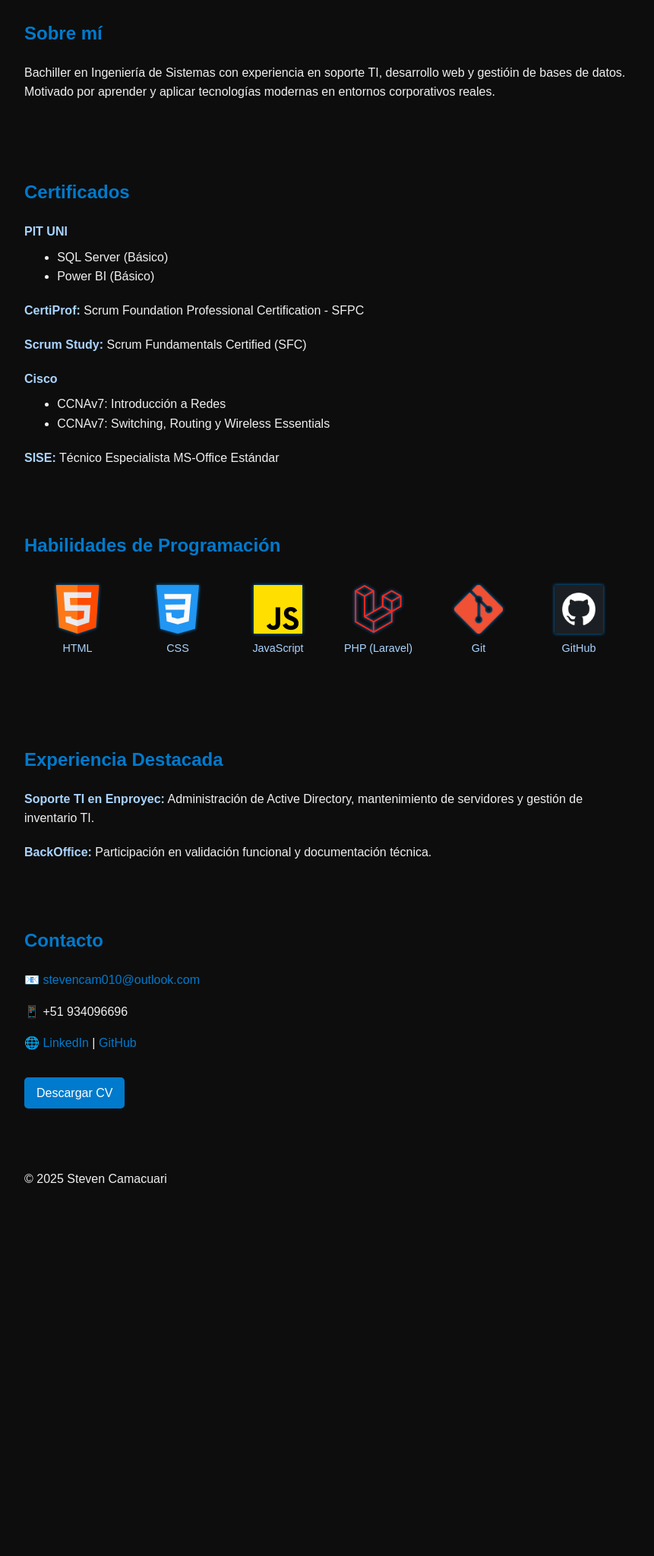
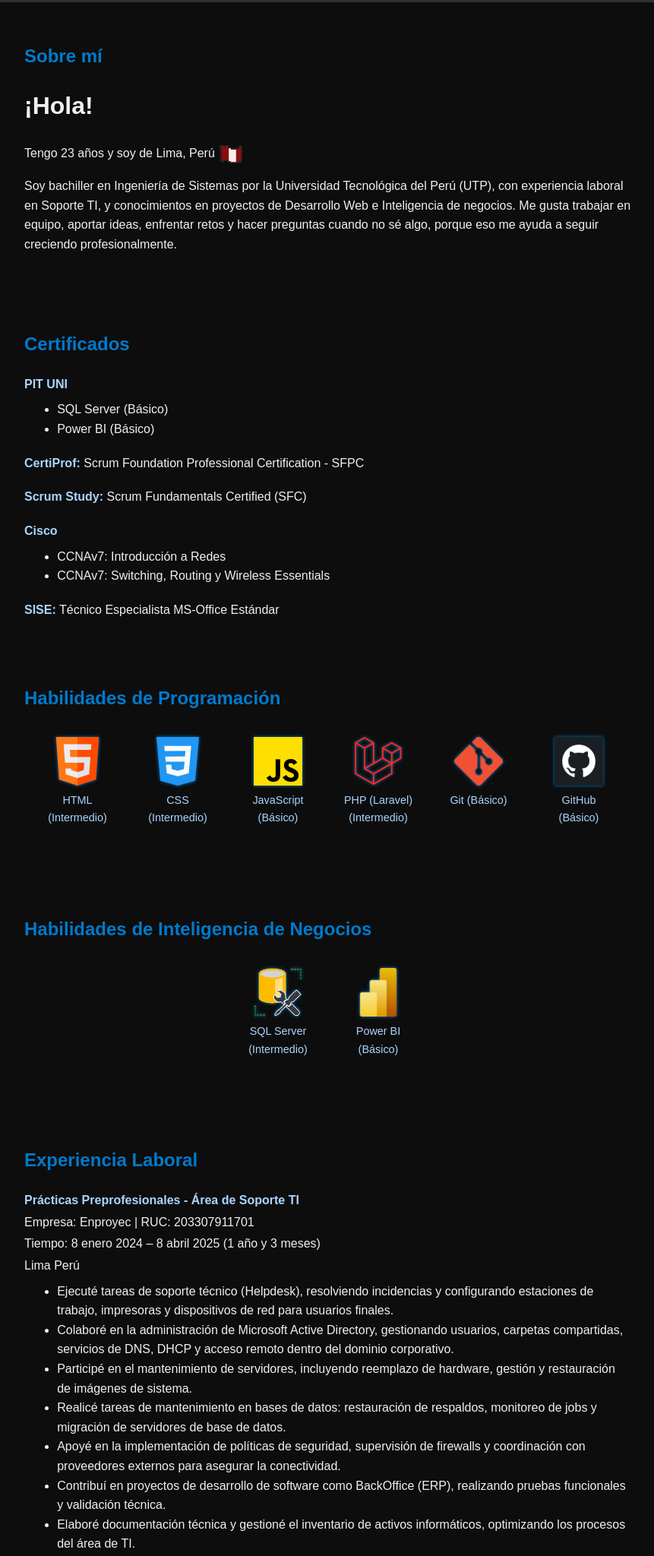
Before and after one commit to NevVinino/MyNev, a plain HTML site: page index.html in a window 1280 px wide. Shown: the part 265-2313 px from the top of the page at 76% size, without its empty margins (208-1069 px from the left). Before the commit the page ends 1878 px from the top, so only its background shows below. Drawn offline with nearby package versions, Linux system fonts and the light colour scheme.

Commit message:
avance 3 iconos y cabecera

```diff
--- a/animations.js
+++ b/animations.js
@@ -18,12 +18,12 @@ gsap.from(".section", {
   ease: "power2.out" // Transición suave al final
 });
 
-// Animación para el botón de descarga del CV (.btn)
-// Hace que aparezca con un efecto de zoom desde escala 0
-gsap.from(".btn", {
-  duration: 1,                // Dura 1 segundo
-  scale: 0,                   // Empieza desde escala 0 (invisible y pequeño)
-  opacity: 0,                 // También empieza invisible
-  delay: 1.2,                 // Aparece después de las secciones
-  ease: "back.out(1.7)"       // Efecto con rebote hacia afuera (muy visual)
-});
+
+// Animación para el botón (desplegable) para celular
+
+  const toggle = document.getElementById('menu-toggle');
+  const nav = document.getElementById('nav-links');
+
+  toggle.addEventListener('click', () => {
+    nav.classList.toggle('active');
+  });
--- a/index.html
+++ b/index.html
@@ -10,15 +10,23 @@
 </head>
 <body>
 
-    <!-- Barra de navegación -->
+        <!-- Barra de navegación -->
     <div class="navbar">
-    <nav>
+    <div class="nav-container">
+        <div class="logo">Mi Portafolio</div>
+
+        <!-- Botón hamburguesa -->
+        <button class="menu-toggle" id="menu-toggle">&#9776;</button>
+
+        <!-- Enlaces de navegación -->
+        <nav class="nav-links" id="nav-links">
         <a href="#sobre-mi">Sobre Mí</a>
         <a href="#certificate">Certificados</a>
         <a href="#skills-programming">Habilidades de Programación</a>
         <a href="#experience">Experiencia</a>
         <a href="#contact">Contacto</a>
-    </nav>
+        </nav>
+    </div>
     </div>
 
 
@@ -31,9 +39,23 @@
     <!-- Sección: Sobre mí -->
     <div class="section about" id="sobre-mi">
         <h2 class="section-title">Sobre mí</h2>
-        <p>Bachiller en Ingeniería de Sistemas con experiencia en soporte TI, desarrollo web y gestióin de bases de datos.
-        Motivado por aprender y aplicar tecnologías modernas en entornos corporativos reales.</p>
+        <h1>¡Hola!</h1>
+        <p>
+            Tengo 23 años y soy de Lima,
+            <span class="bandera-peru">
+            Perú <img src="peru.gif" alt="Bandera de Perú">
+            </span>
+        </p>
+        <p>
+            Soy bachiller en Ingeniería de Sistemas por la Universidad Tecnológica
+            del Perú (UTP), con experiencia laboral en Soporte TI, y conocimientos
+            en proyectos de Desarrollo Web e Inteligencia de negocios.
+            Me gusta trabajar en equipo, aportar ideas, enfrentar retos
+            y hacer preguntas cuando no sé algo, porque eso me ayuda a seguir
+            creciendo profesionalmente.
+        </p>
     </div>
+
 
     <!-- Sección: Certificados -->
     <div class="section skills" id="certificate">
@@ -70,45 +92,111 @@
         <ul class="skill-list">
             <li>
                 <img src="html.png" alt="HTML" />
-                <span>HTML</span>
+                <span>HTML (Intermedio)</span>
             </li>
 
             <li>
                 <img src="css.png" alt="CSS" />
-                <span>CSS</span>
+                <span>CSS (Intermedio)</span>
             </li>
 
             <li>
                 <img src="js.png" alt="JavaScript" />
-                <span>JavaScript</span>
+                <span>JavaScript (Básico)</span>
             </li>
 
             <li>
                 <img src="Laravel.png" alt="PHP (Laravel)" />
-                <span>PHP (Laravel)</span>
+                <span>PHP (Laravel) (Intermedio)</span>
             </li>
 
             <li>
                 <img src="git.png" alt="Git" />
-                <span>Git</span>
+                <span>Git (Básico)</span>
             </li>
 
             <li>
                 <img src="github.png" alt="GitHub" />
-                <span>GitHub</span>
+                <span>GitHub (Básico)</span>
+            </li>
+        </ul>
+    </div>
+
+            <!-- Sección: Habilidades Inteligencia de negocios -->
+    <div class="section skills programming" id="skills-programming">
+        <h2 class="section-title">Habilidades de Inteligencia de Negocios</h2>
+        <ul class="skill-list">
+            <li>
+                <img src="sqlServer.png" alt="SQL" />
+                <span>SQL Server (Intermedio)</span>
+            </li>
+
+            <li>
+                <img src="powerbi.png" alt="Power BI" />
+                <span>Power BI (Básico)</span>
             </li>
         </ul>
     </div>
 
 
-    <!-- Sección: Experiencia -->
+
+<!-- Sección: Experiencia -->
     <div class="section experience" id="experience">
-        <h2 class="section-title">Experiencia Destacada</h2>
+        <h2 class="section-title">Experiencia Laboral</h2>
         <ul class="experience-list">
-            <li><strong>Soporte TI en Enproyec:</strong> Administración de Active Directory, mantenimiento de servidores y gestión de inventario TI.</li>
-            <li><strong>BackOffice:</strong> Participación en validación funcional y documentación técnica.</li>
+            <li>
+                <strong>Prácticas Preprofesionales - Área de Soporte TI</strong>
+                <p>Empresa: Enproyec | RUC: 203307911701</p>
+                <p>Tiempo: 8 enero 2024 – 8 abril 2025 (1 año y 3 meses)</p>
+                <p>Lima Perú</p>
+
+                <ul>
+                    <li>
+                        Ejecuté tareas de soporte técnico (Helpdesk), resolviendo
+                        incidencias y configurando estaciones de trabajo, impresoras
+                        y dispositivos de red para usuarios finales.
+                    </li>
+
+                    <li>
+                        Colaboré en la administración de Microsoft Active
+                        Directory, gestionando usuarios, carpetas
+                        compartidas, servicios de DNS, DHCP y acceso remoto
+                        dentro del dominio corporativo.
+                    </li>
+
+                    <li>
+                        Participé en el mantenimiento de servidores,
+                        incluyendo reemplazo de hardware, gestión y
+                        restauración de imágenes de sistema.
+                    </li>
+
+                    <li>
+                        Realicé tareas de mantenimiento en bases de datos: restauración
+                        de respaldos, monitoreo de jobs y migración de servidores de
+                        base de datos.
+                    </li>
+
+                    <li>
+                        Apoyé en la implementación de políticas de seguridad, supervisión
+                        de firewalls y coordinación con proveedores externos para asegurar
+                        la conectividad.
+                    </li>
+
+                    <li>
+                        Contribuí en proyectos de desarrollo de software como BackOffice
+                        (ERP), realizando pruebas funcionales y validación técnica.
+                    </li>
+
+                    <li>
+                        Elaboré documentación técnica y gestioné el inventario de activos
+                        informáticos, optimizando los procesos del área de TI.
+                    </li>
+                </ul>
+            </li>
         </ul>
     </div>
+
+
 
     <!-- Sección: Contacto -->
     <div class="section contact"  id="contact">
@@ -119,7 +207,7 @@
             <a href="https://www.linkedin.com/in/stevenjuan-camacuarihuanca/" target="_blank" rel="noopener noreferrer">LinkedIn</a> |
             <a href="https://github.com/NevVinino" target="_blank" rel="noopener noreferrer">GitHub</a>
         </p>
-        <a class="btn" href="CV_StevenCamacuari.pdf" download>Descargar CV</a>
+        <!-- <a class="btn" href="CV_StevenCamacuari.pdf" download>Descargar CV</a> -->
     </div>
 
     <!-- Pie de página -->
--- a/styles.css
+++ b/styles.css
@@ -1,3 +1,4 @@
+/* Estilo general del cuerpo */
 body {
   font-family: Arial, sans-serif;
   line-height: 1.6;
@@ -5,16 +6,18 @@ body {
   padding: 0;
   background-color: #0d0d0d; /* Color sacado de tu imagen */
   color: #f0f0f0;            /* Texto claro para buen contraste */
-    padding-top: 70px;         /* Espacio para el navbar fijo */
+  padding-top: 100px;        /* Espacio para el navbar fijo */
 }
 
-header {
+/* Encabezado principal */
+.header {
   background: #007acc;
   color: white;
   padding: 2rem;
   text-align: center;
 }
 
+/* Encabezado de sección */
 div.header {
   background-color: #313131;
   color: white;
@@ -22,7 +25,9 @@ div.header {
   text-align: center;
 }
 
-div {
+
+/* Aplica solo a secciones internas, no al header ni navbar */
+.section {
   padding: 2rem;
   max-width: 800px;
   margin: auto;
@@ -59,40 +64,91 @@ footer {
   margin-top: 2rem;
 }
 
-/* --- NUEVO: Navbar horizontal --- */
+/* --- NUEVO: Navbar horizontal con menú hamburguesa --- */
 .navbar {
+  background-color: #121212;
   position: fixed;
   top: 0;
+  left: 0;
   width: 100%;
-    background-color: #121212;
+  height: 100px; /* Altura del navbar fija*/
+  z-index: 999;
   box-shadow: 0 2px 10px rgba(0, 0, 0, 0.5);
-    padding: 1rem 0;
-    z-index: 999;
 }
 
-/* Menú horizontal dentro del navbar */
-.navbar nav {
+.nav-container {
+  max-width: 1200px;
+  margin: 0 auto;
+  height: 100%; /* Se ajusta a los 70px */
   display: flex;
-    justify-content: center;
+  justify-content: space-between;
+  align-items: center;
+  padding: 0 1rem; /* Solo padding lateral */
+}
+
+/* Logo o título de navbar (opcional) */
+.logo {
+  color: #f0f0f0;
+  font-weight: bold;
+  font-size: 1.2rem;
+}
+
+/* Contenedor de enlaces */
+.nav-links {
+  display: flex;
   gap: 2rem;
 }
 
-.navbar nav a {
+.nav-links a {
   color: #f0f0f0;
+  text-decoration: none;
   font-weight: bold;
-    text-decoration: none;
   font-size: 1rem;
   transition: color 0.3s ease;
 }
 
-.navbar nav a:hover {
+.nav-links a:hover {
   color: #007acc;
+}
+
+/* Botón menú hamburguesa */
+.menu-toggle {
+  display: none;
+  font-size: 1.5rem;
+  background: none;
+  border: none;
+  color: #f0f0f0;
+  cursor: pointer;
 }
 
 /* Scroll suave */
 html {
   scroll-behavior: smooth;
 }
+
+/* --- Responsive: navegación adaptable a móvil --- */
+@media (max-width: 768px) {
+  .menu-toggle {
+    display: block;
+  }
+
+  .nav-links {
+    display: none;
+    flex-direction: column;
+    background-color: #121212;
+    position: absolute;
+    top: 70px;
+    left: 0;
+    width: 100%;
+    text-align: center;
+    padding: 1rem 0;
+  }
+
+  .nav-links.show {
+    display: flex;
+  }
+}
+
 
 /* Sección habilidades programación */
 .skill-list {
@@ -147,50 +203,63 @@ html {
 
 /* Estilo para cada ítem de la lista de certificados */
 .skill-list-certificate li {
-  line-height: 1.6;              /* Mejora la legibilidad con mayor espacio entre líneas */
-  font-size: 1rem;               /* Tamaño de fuente estándar y claro */
+  line-height: 1.6;
+  font-size: 1rem;
 }
 
-/* Estilo para las sublistas (por ejemplo, los cursos dentro de Cisco o PIT UNI) */
 .skill-list-certificate li ul {
-  list-style: disc;              /* Usa viñetas normales para subítems */
-  margin-left: 1.5rem;           /* Indenta hacia la derecha para diferenciar jerarquía */
-  margin-top: 0.5rem;            /* Espacio entre el título y la sublista */
+  list-style: disc;
+  margin-left: 1.5rem;
+  margin-top: 0.5rem;
 }
 
-/* Estilo para los nombres de instituciones (PIT UNI, Cisco, etc.) */
 .skill-list-certificate strong {
-  color: #aad4ff;                /* Azul suave para destacar la institución */
-  font-weight: bold;            /* Negrita para dar más jerarquía visual */
+  color: #aad4ff;
+  font-weight: bold;
 }
-
 
 /* Estilo para la lista de experiencia laboral o académica */
 .experience-list {
-  list-style: none;              /* Qita viñetas predeterminadas */
+  list-style: none;
   padding: 0;
   margin: 0;
-  display: flex;                 /* Organiza verticalmente los ítems */
+  display: flex;
   flex-direction: column;
-  gap: 1.2rem;                   /* Espacio entre experiencias */
-  color: #f0f0f0;                /* Color de texto acorde al fondo oscuro */
+  gap: 1.2rem;
+  color: #f0f0f0;
 }
 
-/* Cada entrada de experiencia */
 .experience-list li {
-  line-height: 1.6;              /* Aumenta legibilidad entre líneas */
+  line-height: 1.6;
   font-size: 1rem;
 }
 
-/* Sublistas dentro de experiencia (si hay detalles o funciones) */
 .experience-list li ul {
-  list-style: disc;              /* Viñetas normales */
-  margin-left: 1.5rem;           /* Indentación para jerarquía */
+  list-style: disc;
+  margin-left: 1.5rem;
   margin-top: 0.5rem;
 }
 
-/* Destacar título del puesto o institución */
 .experience-list strong {
-  color: #aad4ff;                /* Azul claro para resaltar */
+  color: #aad4ff;
   font-weight: bold;
 }
+
+/* Estilos para los párrafos dentro de la lista de experiencia */
+.experience-list p {
+  margin: 0.2rem 0;
+  font-size: 1rem;
+}
+
+/* Bandera Perú */
+.bandera-peru {
+  display: inline-flex;
+  align-items: center;
+  gap: 0.4rem;
+}
+
+.bandera-peru img {
+  width: 30px;
+  height: auto;
+  vertical-align: middle;
+}
```
Also changed, not shown: PowerBI.png (added), peru.gif (added), sql.png (deleted), sqlServer.png (added). Lines whose indentation alone changed are shown as unchanged.
